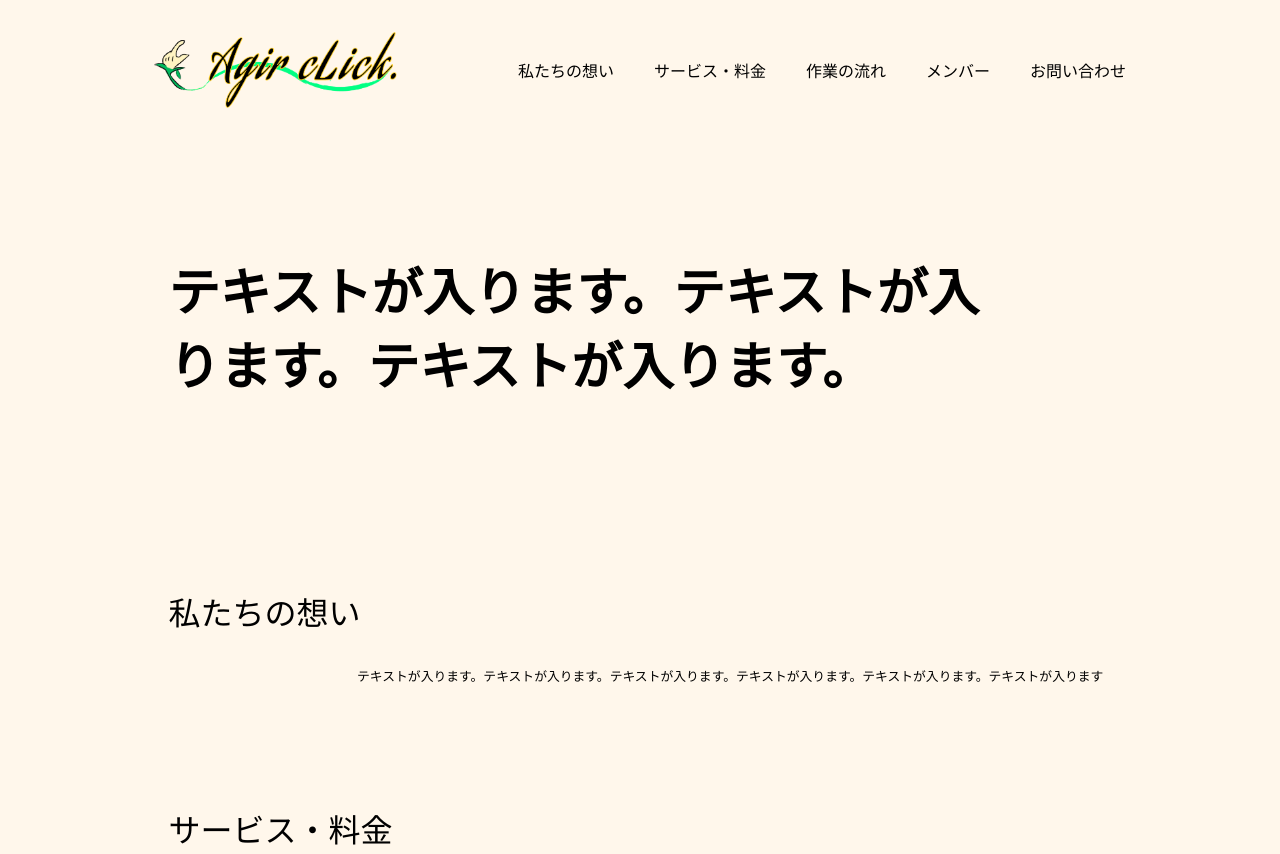
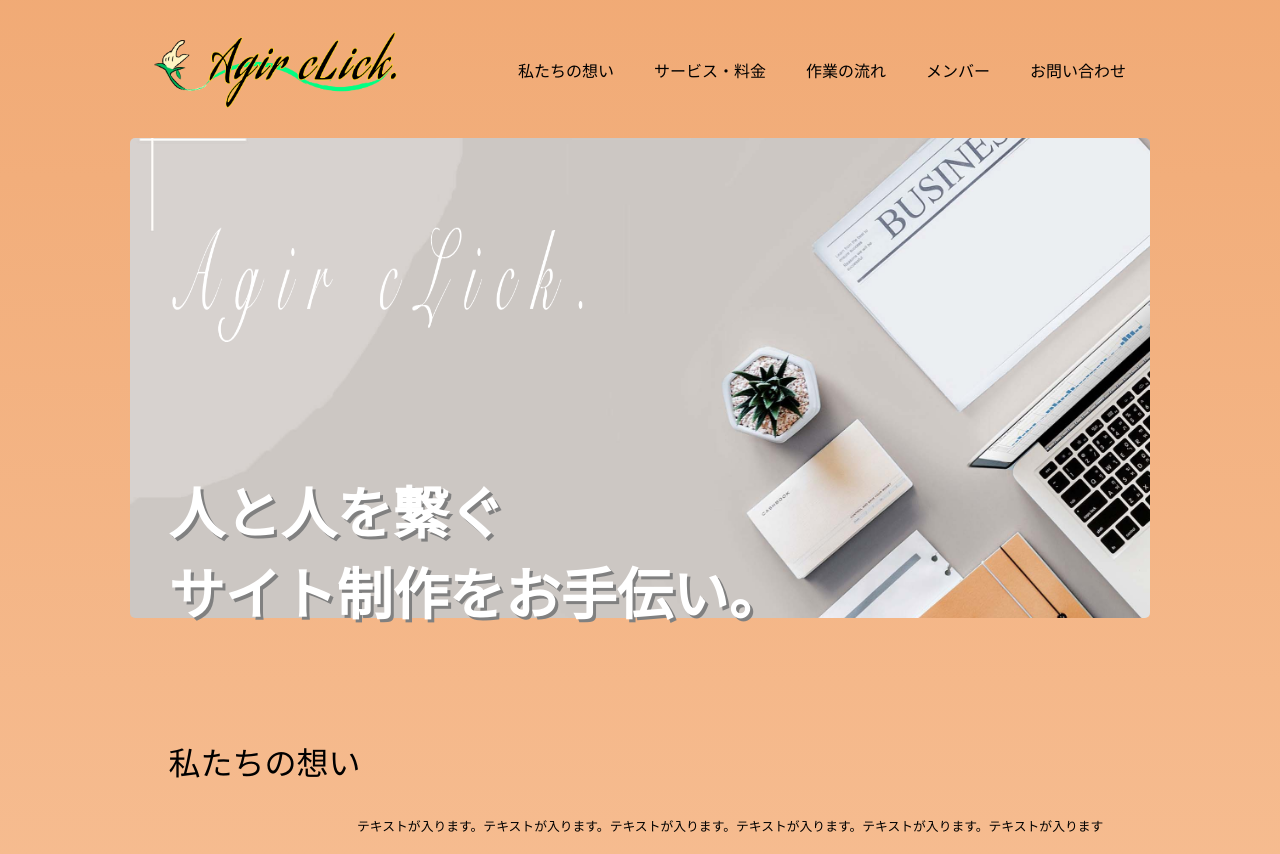
Before and after one commit to Ryo-Yoshioka-web/Agir-cLick., a plain HTML site: page index.html in a window 1280 px wide. Shown: the top 854 px of the page. Drawn offline with nearby package versions, Linux system fonts and the light colour scheme; a web font is replaced by a local one.

Commit message:
しゅうやさんに手伝ってもらいました

```diff
--- a/css/style.css
+++ b/css/style.css
@@ -26,7 +26,7 @@
 body {
   font-size: 16px;
   /* background: rgb(235, 138, 68); */
-  /* background: linear-gradient(180deg, rgba(235, 138, 68, 1) 0%, rgba(255, 200, 160, 0.6026785714285714) 70%, rgba(252, 210, 95, 1) 100%); */
+  background: linear-gradient(180deg, rgba(235, 138, 68, .7) 0%, rgba(255, 200, 160, 0.6026785714285714) 70%, rgba(252, 210, 95, 1) 100%);
   /* padding: 0 3vw; */
 }
 
@@ -298,21 +298,47 @@ body {
   margin-top: 18vh;
   font-size: 60px;
   width: 100%;
-  margin: 0 auto;
+  margin: 30px auto 0;
   position: relative;
-  height: 45vh;
+  height: 60vh;
+  background: url(../img/fv.jpg) center 20% /cover;
+  border-radius: 5px;
 }
 
 .mv__inner {
   width: 82%;
   margin: 0 auto;
   position: absolute;
-  top: 40%;
+  top: 17%;
+}
+
+.mv__inner-img {
+  height: 130px;
+  width: 50%;
+  aspect-ratio: 3/2;
+  margin-bottom: 120px;
 }
 
 .mv__text {
   font-weight: bold;
-  font-size: clamp(12px, 4vw, 60px);
+  font-size: clamp(16px, 4.7vw, 56px);
+  color: var(--font-color-white);
+  text-shadow: 3px 3px 0 grey;
+  font-family: 'Sawarabi Mincho', serif;
+  /* -webkit-text-stroke: 1px black; */
+  /* text-stroke: 1px #888; */
+}
+
+@media screen and (max-width: 599px) {
+  .mv__inner {
+    height: 45vh;
+  }
+
+  .mv__inner-img {
+    height: 70px;
+    width: 80%;
+
+  }
 }
 
 /* about */
@@ -402,7 +428,7 @@ body {
   transform: translate(-50%, -50%);
   width: 100%;
   margin-left: 20px;
-  font-size: clamp(12px, .8vw, 24px);
+  font-size: clamp(12px, .7vw, 24px);
 }
 
 .service__fee {
@@ -423,7 +449,7 @@ body {
 .service__right-text-box {
   width: 80%;
   margin-left: 20px;
-  font-size: clamp(12px, .7vw, 24px);
+  font-size: clamp(12px, .63vw, 22px);
 }
 
 .service__btn-Top {
--- a/index.html
+++ b/index.html
@@ -25,17 +25,21 @@
     <!-- ファビコン -->
     <link rel="icon" type="image/x-icon" href="" />
     <link rel="apple-touch-icon" sizes="180×180" href="" />
+    <!-- font -->
+    <link rel="preconnect" href="https://fonts.googleapis.com">
+    <link rel="preconnect" href="https://fonts.gstatic.com" crossorigin>
+    <link href="https://fonts.googleapis.com/css2?family=Sawarabi+Mincho&family=Zen+Old+Mincho&display=swap"
+        rel="stylesheet">
     <!-- css -->
     <link rel="stylesheet" href="css/reset.css" />
     <link rel="stylesheet" href="css/style.css" />
     <link rel="stylesheet" href="css/substyle.css" />
-
 </head>
 
 <body>
     <header class="header flex max-w">
         <div class="header__logo">
-            <img src="img/Agir.png" alt="" class="header__img">
+            <a href=""><img src="img/Agir.png" alt="" class="header__img"></a>
         </div>
         <div class="header__nav-list">
             <ul class="header__nav flex">
@@ -55,9 +59,10 @@
 
     <div class="mv max-w">
         <div class="mv__inner">
-            <h1 class="mv__text">
-                テキストが入ります。テキストが入ります。テキストが入ります。
-            </h1>
+            <img src="img/Agir cLick.png" alt="" class="mv__inner-img">
+            <h2 class="mv__text">
+                人と人を繋ぐ<br>サイト制作をお手伝い。
+            </h2>
         </div>
     </div>
 
@@ -246,7 +251,7 @@
 
         <section class="contactTop">
             <div class="contact__box">
-                <a href="" class="contact__btn">お問い合わせ</a>
+                <a href="contact.html" class="contact__btn">お問い合わせ</a>
             </div>
         </section>
     </main>
```
Also changed, not shown: img/Agir cLick.png (added), img/fv.jpg (added), img/pexels-startup-stock-photos-7061.jpg (added), img/pexels-startup-stock-photos-7098.jpg (added), img/アートボード 1.png (added).
